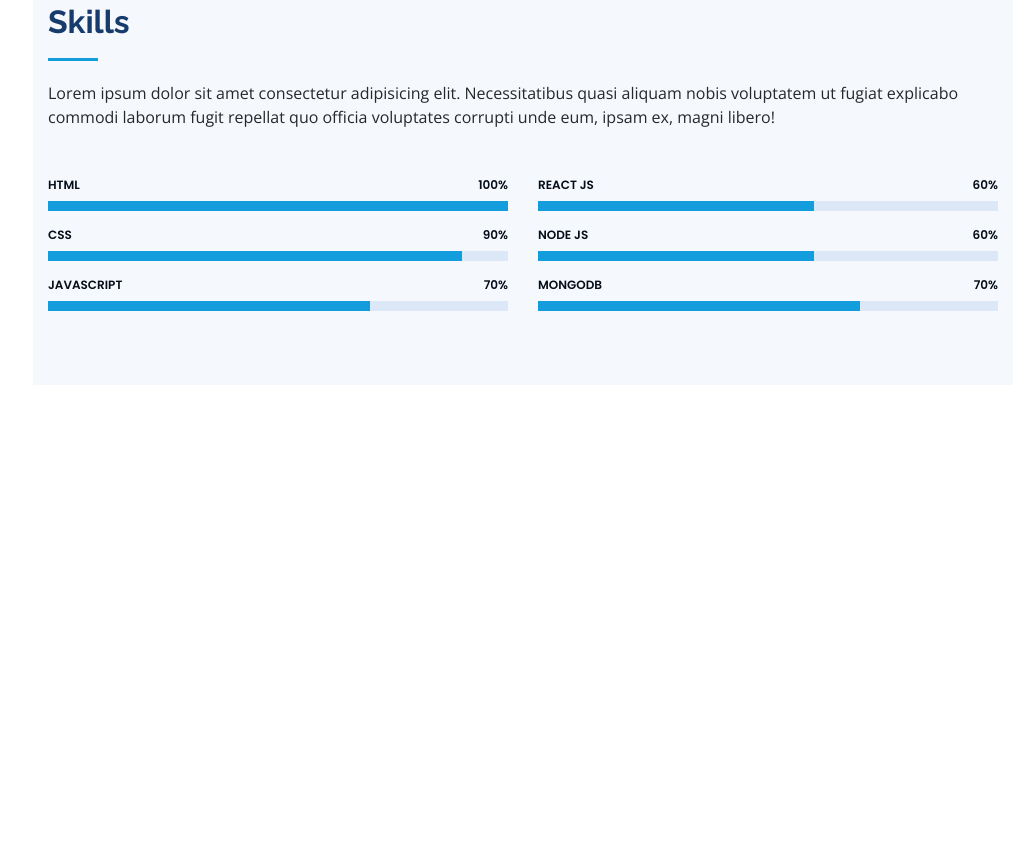
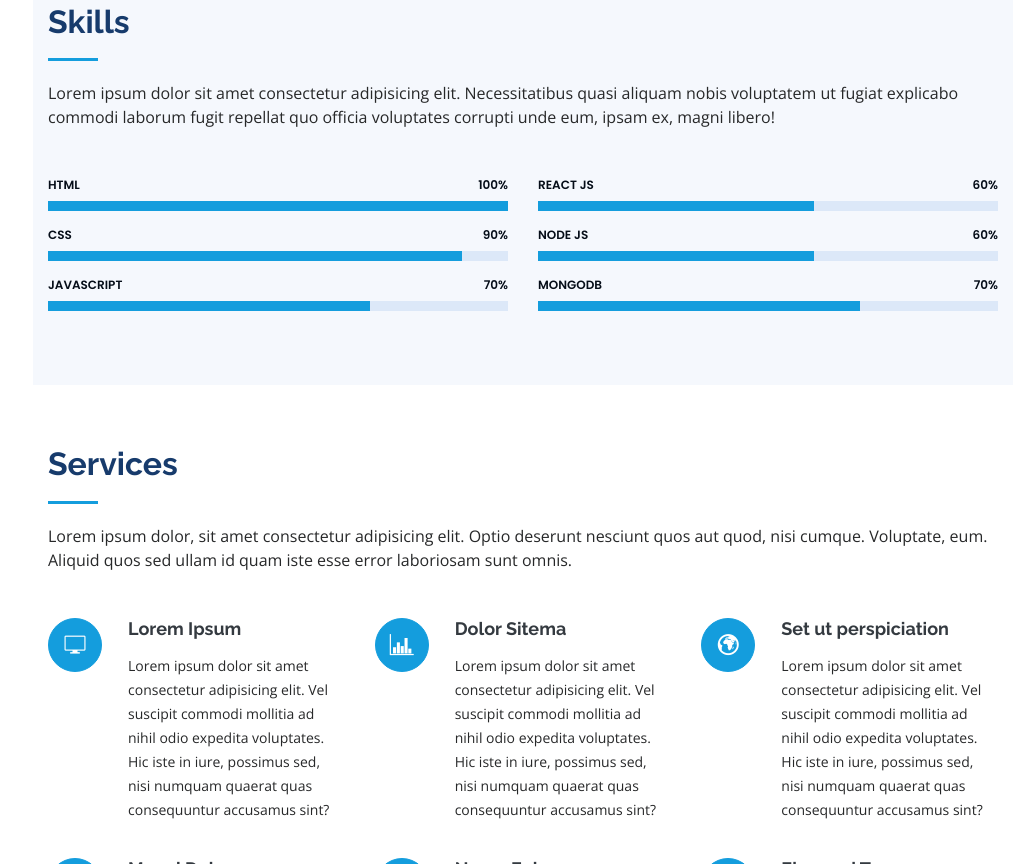
Before and after one commit to gilangramadhanhatno/web-portfolio, a plain HTML site: page index.html in a window 1280 px wide. Shown: the part 1936-2800 px from the top of the page, without its empty margins (267-1280 px from the left). Before the commit the page ends 2321 px from the top, so only its background shows below. Drawn offline with nearby package versions, Linux system fonts and the light colour scheme.

Commit message:
menambahkan services section

```diff
--- a/assets/css/style.css
+++ b/assets/css/style.css
@@ -380,3 +380,56 @@ section {
   background-color: #149ddd;
 }
 /* END SKILLS SECTION */
+
+/* START SERVICES SECTION*/
+.services .icon-box {
+  margin-bottom: 20px;
+}
+
+.services .icon {
+  float: left;
+  display: flex;
+  align-items: center;
+  justify-content: center;
+  width: 54px;
+  height: 54px;
+  background-color: #149ddd;
+  border-radius: 50%;
+  transition: 500ms;
+  border: 1px solid #149ddd;
+}
+
+.services .icon i {
+  color: #fff;
+  font-size: 24px;
+}
+
+.services .icon-box:hover .icon {
+  background-color: #fff;
+}
+
+.services .icon-box:hover .icon i {
+  color: #149ddd;
+}
+
+.services .title {
+  margin-left: 80px;
+  font-weight: 700;
+  margin-bottom: 15px;
+  font-size: 18px;
+}
+
+.services .title a {
+  color: #343a40;
+}
+
+.services .title a:hover {
+  color: #149ddd;
+}
+
+.services .description {
+  margin-left: 80px;
+  line-height: 24px;
+  font-size: 14px;
+}
+/* END SERVICES SECTION */
--- a/index.html
+++ b/index.html
@@ -224,6 +224,67 @@
         </div>
       </section>
       <!-- END SKILLS SECTION -->
+
+      <!-- START SERVICES SECTION -->
+      <section id="services" class="services">
+        <div class="container">
+          <div class="section-title">
+            <h2>Services</h2>
+            <p>Lorem ipsum dolor, sit amet consectetur adipisicing elit. Optio deserunt nesciunt quos aut quod, nisi cumque. Voluptate, eum. Aliquid quos sed ullam id quam iste esse error laboriosam sunt omnis.</p>
+          </div>
+
+          <div class="row">
+            <div class="col-lg-4 col-md-6 icon-box" data-aos="fade-up">
+              <div class="icon"><i class="icofont-computer"></i></div>
+              <h4 class="title"><a href="#">Lorem Ipsum</a></h4>
+              <p class="description">
+                Lorem ipsum dolor sit amet consectetur adipisicing elit. Vel suscipit commodi mollitia ad nihil odio expedita voluptates. Hic iste in iure, possimus sed, nisi numquam quaerat quas consequuntur accusamus sint?
+              </p>
+            </div>
+
+            <div class="col-lg-4 col-md-6 icon-box" data-aos="fade-up" data-aos-delay="100">
+              <div class="icon"><i class="icofont-chart-bar-graph"></i></div>
+              <h4 class="title"><a href="#">Dolor Sitema</a></h4>
+              <p class="description">
+                Lorem ipsum dolor sit amet consectetur adipisicing elit. Vel suscipit commodi mollitia ad nihil odio expedita voluptates. Hic iste in iure, possimus sed, nisi numquam quaerat quas consequuntur accusamus sint?
+              </p>
+            </div>
+
+            <div class="col-lg-4 col-md-6 icon-box" data-aos="fade-up" data-aos-delay="200">
+              <div class="icon"><i class="icofont-earth"></i></div>
+              <h4 class="title"><a href="#">Set ut perspiciation</a></h4>
+              <p class="description">
+                Lorem ipsum dolor sit amet consectetur adipisicing elit. Vel suscipit commodi mollitia ad nihil odio expedita voluptates. Hic iste in iure, possimus sed, nisi numquam quaerat quas consequuntur accusamus sint?
+              </p>
+            </div>
+
+            <div class="col-lg-4 col-md-6 icon-box" data-aos="fade-up" data-aos-delay="300">
+              <div class="icon"><i class="icofont-image"></i></div>
+              <h4 class="title"><a href="#">Magni Dolores</a></h4>
+              <p class="description">
+                Lorem ipsum dolor sit amet consectetur adipisicing elit. Vel suscipit commodi mollitia ad nihil odio expedita voluptates. Hic iste in iure, possimus sed, nisi numquam quaerat quas consequuntur accusamus sint?
+              </p>
+            </div>
+
+            <div class="col-lg-4 col-md-6 icon-box" data-aos="fade-up" data-aos-delay="400">
+              <div class="icon"><i class="icofont-settings"></i></div>
+              <h4 class="title"><a href="#">Nemo Enim</a></h4>
+              <p class="description">
+                Lorem ipsum dolor sit amet consectetur adipisicing elit. Vel suscipit commodi mollitia ad nihil odio expedita voluptates. Hic iste in iure, possimus sed, nisi numquam quaerat quas consequuntur accusamus sint?
+              </p>
+            </div>
+
+            <div class="col-lg-4 col-md-6 icon-box" data-aos="fade-up" data-aos-delay="500">
+              <div class="icon"><i class="icofont-tasks-alt"></i></div>
+              <h4 class="title"><a href="#">Eiusmod Tempor</a></h4>
+              <p class="description">
+                Lorem ipsum dolor sit amet consectetur adipisicing elit. Vel suscipit commodi mollitia ad nihil odio expedita voluptates. Hic iste in iure, possimus sed, nisi numquam quaerat quas consequuntur accusamus sint?
+              </p>
+            </div>
+          </div>
+        </div>
+      </section>
+      <!-- END SERVICES SECTION -->
     </main>
 
     <!-- Vendor JS Files -->
```
